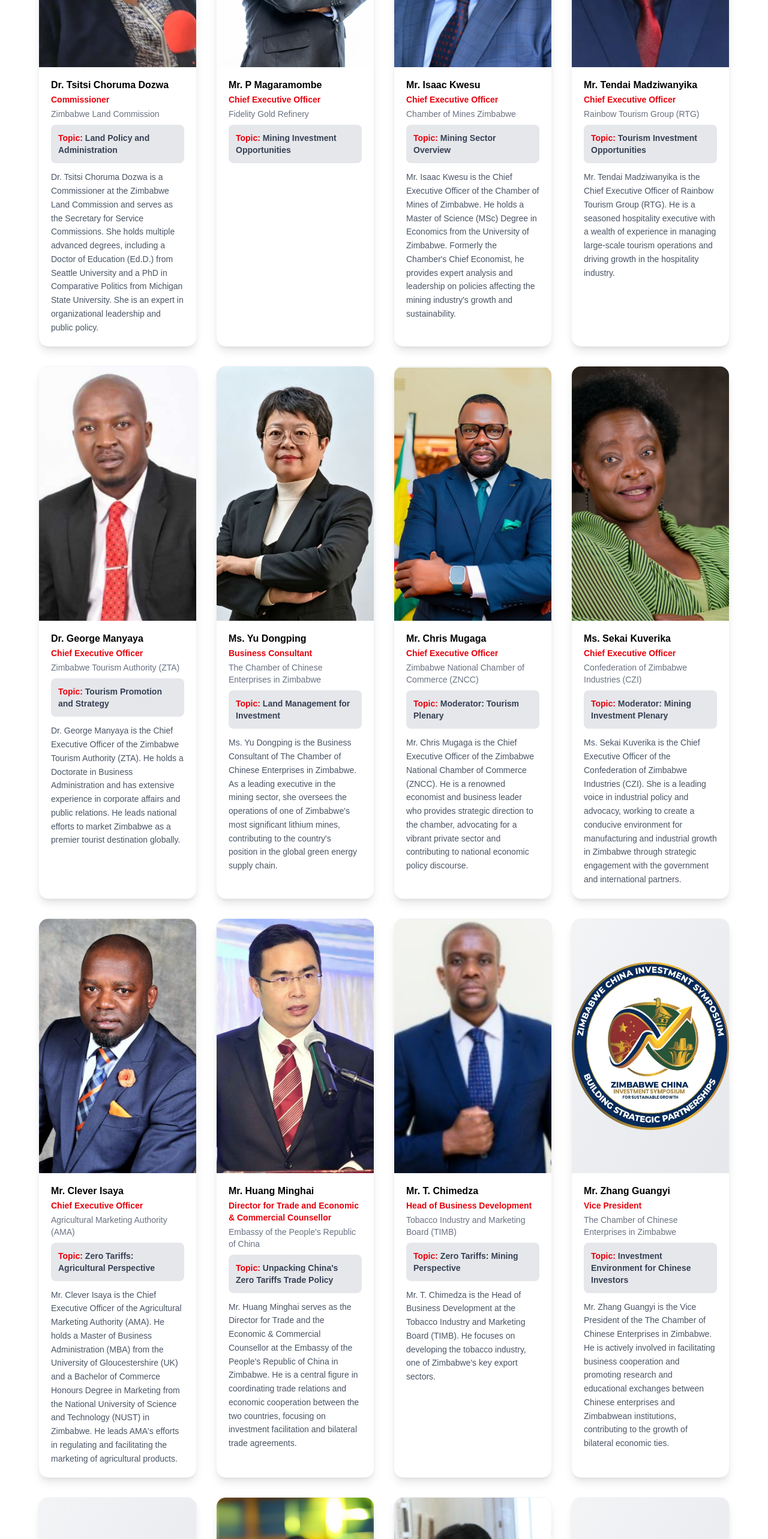
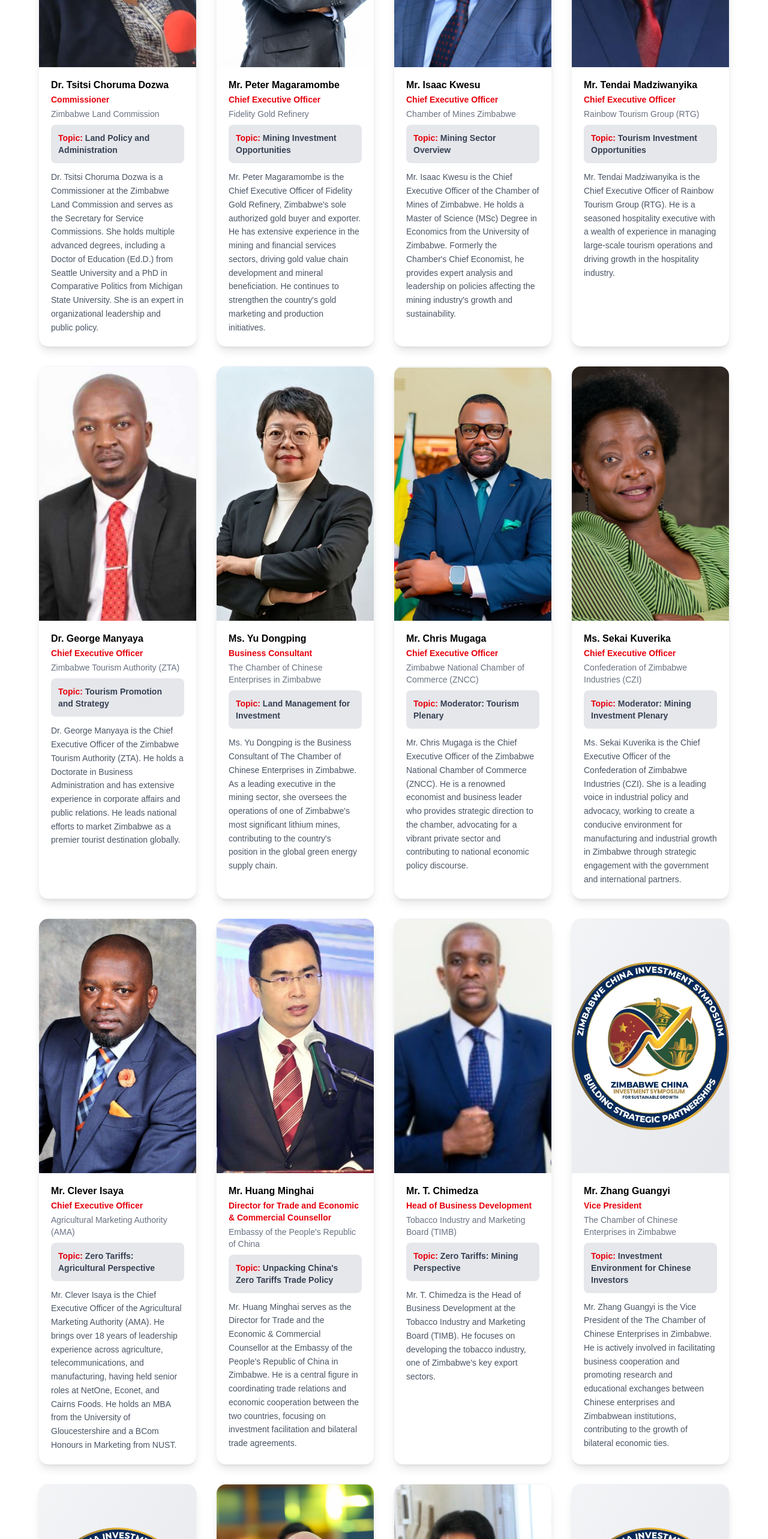
Before and after one commit to Guava-Africa/zim-china-symposium, a Next.js app in the folder frontend/: page /panelists in a window 1280 px wide. Shown: the part 7900-10466 px from the top of the page at 60% size. Built offline with nearby package versions, Linux system fonts and the light colour scheme.

Commit message:
new link

```diff
--- a/frontend/app/panelists/page.tsx
+++ b/frontend/app/panelists/page.tsx
@@ -259,11 +259,11 @@
    image:"/bioPics/Dr-Tsitsi-Choruma.jpg"
     },
     {
-      name: "Mr. P Magaramombe",
+      name: "Mr. Peter Magaramombe",
       title: "Chief Executive Officer",
       organization: "Fidelity Gold Refinery",
       topic: "Mining Investment Opportunities",
-      // bio: "Mr. Mark Learmonth is the Chief Executive Officer of Caledonia Mining Corporation, the operator of Blanket Mine. He is a graduate of Oxford University and a chartered accountant. He also serves on the Executive Committee of the Chamber of Mines of Zimbabwe, contributing his extensive financial and mining expertise to the industry.",
+      bio: "Mr. Peter Magaramombe is the Chief Executive Officer of Fidelity Gold Refinery, Zimbabwe's sole authorized gold buyer and exporter. He has extensive experience in the mining and financial services sectors, driving gold value chain development and mineral beneficiation. He continues to strengthen the country's gold marketing and production initiatives.",
     image:"/bioPics/Mr. P Magaramombe.jpg"
     },
     {
@@ -319,7 +319,7 @@
       title: "Chief Executive Officer",
       organization: "Agricultural Marketing Authority (AMA)",
       topic: "Zero Tariffs: Agricultural Perspective",
-      bio: "Mr. Clever Isaya is the Chief Executive Officer of the Agricultural Marketing Authority (AMA). He holds a Master of Business Administration (MBA) from the University of Gloucestershire (UK) and a Bachelor of Commerce Honours Degree in Marketing from the National University of Science and Technology (NUST) in Zimbabwe. He leads AMA's efforts in regulating and facilitating the marketing of agricultural products.",
+      bio: "Mr. Clever Isaya is the Chief Executive Officer of the Agricultural Marketing Authority (AMA). He brings over 18 years of leadership experience across agriculture, telecommunications, and manufacturing, having held senior roles at NetOne, Econet, and Cairns Foods. He holds an MBA from the University of Gloucestershire and a BCom Honours in Marketing from NUST.",
       image: "/bioPics/Panelists/Agricultural Marketing Authority Chief Executive Officer - Mr C Isaya.png",
     },
     {
--- a/frontend/app/register/page.tsx
+++ b/frontend/app/register/page.tsx
@@ -403,7 +403,7 @@
                 <h3 className="font-bold text-base md:text-lg mb-2 md:mb-3">Need Assistance?</h3>
                 <p className="text-xs md:text-sm text-white/90 mb-2 md:mb-3">Contact our Official Delegation Desk:</p>
                 <p className="text-xs md:text-sm">📞 Precious Mpanduki: +263 786 262 716</p>
-                <p className="text-xs md:text-sm break-all">✉️ info@.com</p>
+                <p className="text-xs md:text-sm break-all">✉️ info@zimchinasymposium.com</p>
 
                 <p className="text-xs md:text-sm text-white/90 mb-2 md:mb-3 mt-9">Business Enquires:</p>
                 <p className="text-xs md:text-sm">📞 Andy Hodges: +263 773 491 634</p>
--- a/frontend/components/Footer.tsx
+++ b/frontend/components/Footer.tsx
@@ -27,7 +27,7 @@
               <ul className="space-y-1 md:space-y-2 text-xs md:text-sm text-gray-400">
                 <p>Official Delegation Desk:</p>
                 <li className="flex gap-2 break-all">📞 Precious Mpanduki: +263 786 262 716</li>
-                <li className="flex gap-2 break-all">✉️ info@.com</li>
+                <li className="flex gap-2 break-all">✉️ info@zimchinasymposium.com</li>
                 <li className="flex gap-2">📍 Harare, Zimbabwe</li>
               </ul>
 
```
Also changed, not shown: 4 other files (tests, documents, lock files or other folders).
